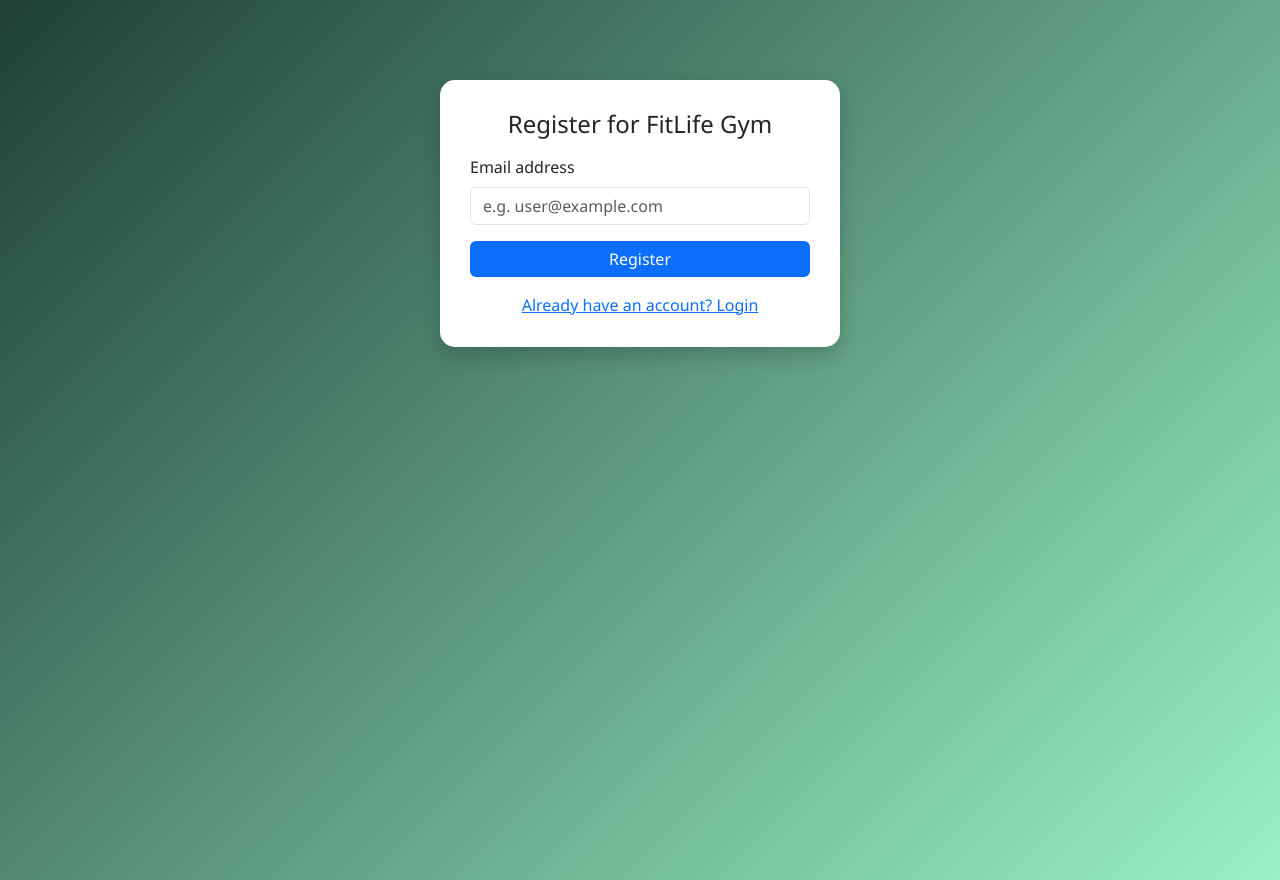
After one commit to sagargupta1310/authentication-web-, a Django app: page /auth/register/ in a window 1280 px wide. The commit adds this page. Run offline with Django 5.2, Linux system fonts and the light colour scheme.

Commit message:
Initial commit: Django gym auth app with email OTP

```diff
--- a/my_app/api_urls.py
+++ b/my_app/api_urls.py
@@ -1,7 +1,8 @@
 from django.urls import path
-from .views import LoginView, VerifyOTPView
+from .views import RegisterView, RequestOTPView, VerifyOTPView
 
 urlpatterns = [
-    path('login/', LoginView.as_view(), name='login'),
+    path('register/', RegisterView.as_view(), name='register'),
+    path('request-otp/', RequestOTPView.as_view(), name='request-otp'),
     path('verify-otp/', VerifyOTPView.as_view(), name='verify-otp'),
 ]
--- a/my_app/templates/my_app/login.html
+++ b/my_app/templates/my_app/login.html
@@ -43,13 +43,13 @@
     <div class="login-card text-center">
       <div class="gym-logo mb-3"><i class="fas fa-dumbbell"></i></div>
       <h4 class="login-header mb-3">Welcome to FitLife Gym</h4>
-      <p class="mb-4 text-muted">Login with your phone number to access your workouts</p>
+      <p class="mb-4 text-muted">Login with your email to access your workouts</p>
 
       <form method="POST">
         {% csrf_token %}
         <div class="mb-3 text-start">
-          <label for="phone" class="form-label">📱 Phone Number</label>
-          <input type="text" name="phone" class="form-control" id="phone" required placeholder="e.g. 9876543210">
+          <label for="email" class="form-label">📧 Email Address</label>
+          <input type="email" name="email" class="form-control" id="email" required placeholder="e.g. user@example.com">
         </div>
         <button type="submit" class="btn btn-primary w-100">Send OTP</button>
       </form>
--- /dev/null
+++ b/my_app/templates/my_app/register.html
@@ -0,0 +1,56 @@
+<!DOCTYPE html>
+<html lang="en">
+<head>
+  <meta charset="UTF-8">
+  <title>Register - FitLife Gym</title>
+  <link href="https://cdn.jsdelivr.net/npm/bootstrap@5.3.3/dist/css/bootstrap.min.css" rel="stylesheet">
+  <style>
+    body {
+      background: linear-gradient(135deg, #1f4037, #99f2c8);
+      min-height: 100vh;
+      font-family: 'Segoe UI', sans-serif;
+    }
+    .register-card {
+      background-color: #ffffff;
+      border-radius: 15px;
+      padding: 30px;
+      box-shadow: 0 8px 20px rgba(0,0,0,0.2);
+      max-width: 400px;
+      margin: auto;
+      margin-top: 10vh;
+    }
+    .form-label {
+      font-weight: 500;
+    }
+    .btn-primary {
+      background-color: #0d6efd;
+      border: none;
+    }
+    .btn-primary:hover {
+      background-color: #084298;
+    }
+  </style>
+</head>
+<body>
+  <div class="register-card">
+    <h4 class="mb-3 text-center">Register for FitLife Gym</h4>
+    {% if error %}
+      <div class="alert alert-danger">{{ error }}</div>
+    {% endif %}
+    {% if success %}
+      <div class="alert alert-success">{{ success }}</div>
+    {% endif %}
+    <form method="POST">
+      {% csrf_token %}
+      <div class="mb-3">
+        <label for="email" class="form-label">Email address</label>
+        <input type="email" class="form-control" id="email" name="email" required placeholder="e.g. user@example.com">
+      </div>
+      <button type="submit" class="btn btn-primary w-100">Register</button>
+    </form>
+    <div class="mt-3 text-center">
+      <a href="/auth/login/">Already have an account? Login</a>
+    </div>
+  </div>
+</body>
+</html>
--- a/my_app/templates/my_app/success.html
+++ b/my_app/templates/my_app/success.html
@@ -32,7 +32,7 @@
     <div class="success-card mx-auto mt-5" style="max-width: 500px;">
       <div class="success-icon mb-3"><i class="fas fa-check-circle"></i></div>
       <h2 class="text-success mb-3">Login Successful!</h2>
-      <p class="fs-5">Welcome <strong>{{ user.phone }}</strong> 🎉</p>
+      <p class="fs-5">Welcome <strong>{{ user.email }}</strong> 🎉</p>
       <a href="{% url 'dashboard' %}" class="btn btn-outline-primary mt-4">
   <i class="fas fa-dumbbell me-2"></i>Go to Dashboard
 </a>
--- a/my_app/templates/my_app/verify_otp.html
+++ b/my_app/templates/my_app/verify_otp.html
@@ -43,7 +43,7 @@
     <div class="verify-card text-center">
       <div class="gym-logo mb-3"><i class="fas fa-dumbbell"></i></div>
       <h4 class="verify-header mb-3">OTP Verification</h4>
-      <p class="mb-4 text-muted">Enter the OTP sent to your phone</p>
+      <p class="mb-4 text-muted">Enter the OTP sent to your email</p>
 
       {% if error %}
         <div class="alert alert-danger">{{ error }}</div>
--- a/my_app/urls.py
+++ b/my_app/urls.py
@@ -1,11 +1,12 @@
 from django.urls import path
-from .views import WebLoginView, WebVerifyOTPView
-from .views import dashboard_view  # ✅ Add this
-
+from .views import WebLoginView, WebVerifyOTPView, dashboard_view
+from .views import WebRegisterView
 
 urlpatterns = [
     path('login/', WebLoginView.as_view(), name='login_web'),
     path('verify-otp/', WebVerifyOTPView.as_view(), name='verify_otp_web'),
     path('dashboard/', dashboard_view, name='dashboard'),
-
+    path('register/', WebRegisterView.as_view(), name='register_web'),
+    # Add this for @login_required redirects
+    path('accounts/login/', WebLoginView.as_view(), name='account_login'),
 ]
--- a/my_app/views.py
+++ b/my_app/views.py
@@ -9,15 +9,23 @@
 from rest_framework_simplejwt.tokens import RefreshToken
 from django.contrib.auth import login
 from django.core.exceptions import ObjectDoesNotExist
-
-from .models import User
+from django.core.validators import validate_email
+from django.core.exceptions import ValidationError
+from django.contrib.auth.decorators import login_required
+from .models import User, Plan, Workout
 from .utils import send_otp
 import random
 import datetime
+from collections import defaultdict
+
+# In-memory rate limiting (for demo; use cache/redis in prod)
+otp_request_times = defaultdict(list)
+RATE_LIMIT = 5  # max 5 requests
+RATE_PERIOD = 60  # per 60 seconds
 
 # ----- Reusable OTP Logic -----
 def generate_and_send_otp(user):
-    otp = random.randint(1000, 9999)
+    otp = random.SystemRandom().randint(100000, 999999)
     user.otp = otp
     user.otp_expiry = timezone.now() + datetime.timedelta(minutes=10)
     max_otp_try = int(user.max_otp_try) - 1
@@ -31,88 +39,130 @@
         user.max_otp_try = max_otp_try
 
     user.save()
-    send_otp(user.phone, otp)
+    send_otp(user.email, otp)
     return otp
 
 # ----- API VIEWS -----
-class LoginView(APIView):
+class RegisterView(APIView):
     permission_classes = [AllowAny]
 
     def post(self, request):
-        phone = request.data.get('phone')
-        if not phone:
-            return Response("Phone number is required", status=status.HTTP_400_BAD_REQUEST)
+        email = request.data.get('email')
+        if not email:
+            return Response("Email is required", status=status.HTTP_400_BAD_REQUEST)
+        try:
+            validate_email(email)
+        except ValidationError:
+            return Response("Invalid email format", status=status.HTTP_400_BAD_REQUEST)
+        if User.objects.filter(email=email).exists():
+            return Response("Email already registered", status=status.HTTP_400_BAD_REQUEST)
+        user = User.objects.create_user(username=email, email=email)
+        return Response("User registered successfully", status=status.HTTP_201_CREATED)
 
+class RequestOTPView(APIView):
+    permission_classes = [AllowAny]
+
+    def post(self, request):
+        email = request.data.get('email')
+        if not email:
+            return Response("Email is required", status=status.HTTP_400_BAD_REQUEST)
         try:
-            user = User.objects.get(phone=phone)
+            validate_email(email)
+        except ValidationError:
+            return Response("Invalid email format", status=status.HTTP_400_BAD_REQUEST)
+        try:
+            user = User.objects.get(email=email)
         except ObjectDoesNotExist:
-            user = User.objects.create(phone=phone, is_passenger=True)
-
+            return Response("User not found. Please register first.", status=status.HTTP_404_NOT_FOUND)
+        # Rate limiting
+        now = timezone.now().timestamp()
+        times = [t for t in otp_request_times[email] if now - t < RATE_PERIOD]
+        if len(times) >= RATE_LIMIT:
+            return Response("Too many OTP requests. Please try again later.", status=status.HTTP_429_TOO_MANY_REQUESTS)
+        times.append(now)
+        otp_request_times[email] = times
         if int(user.max_otp_try) == 0 and user.otp_max_out and timezone.now() < user.otp_max_out:
             return Response("Max OTP try reached, try after an hour", status=status.HTTP_400_BAD_REQUEST)
-
         generate_and_send_otp(user)
-        return Response("Successfully generated OTP", status=status.HTTP_200_OK)
-
+        return Response("OTP sent to your email (mock)", status=status.HTTP_200_OK)
 
 class VerifyOTPView(APIView):
     permission_classes = [AllowAny]
 
     def post(self, request):
+        email = request.data.get('email')
         otp = request.data.get('otp')
-        if not otp:
-            return Response("OTP is required", status=status.HTTP_400_BAD_REQUEST)
-
+        if not email or not otp:
+            return Response("Email and OTP are required", status=status.HTTP_400_BAD_REQUEST)
         try:
-            user = User.objects.get(otp=otp)
+            user = User.objects.get(email=email)
         except User.DoesNotExist:
-            return Response("Please enter the correct OTP", status=status.HTTP_400_BAD_REQUEST)
-
+            return Response("User not found", status=status.HTTP_404_NOT_FOUND)
+        if not user.otp or str(user.otp) != str(otp):
+            return Response("Invalid OTP", status=status.HTTP_400_BAD_REQUEST)
+        if user.otp_expiry and timezone.now() > user.otp_expiry:
+            return Response("OTP expired", status=status.HTTP_400_BAD_REQUEST)
         login(request, user)
         user.otp = None
         user.otp_expiry = None
         user.max_otp_try = 3
         user.otp_max_out = None
         user.save()
-
         refresh = RefreshToken.for_user(user)
         return Response({
             'access': str(refresh.access_token),
             'refresh': str(refresh)
         }, status=status.HTTP_200_OK)
 
-# ----- WEB VIEWS -----
+# ----- WEB VIEWS (Optional, for demo) -----
 class WebLoginView(View):
     def get(self, request):
         return render(request, 'my_app/login.html')
 
     def post(self, request):
-        phone = request.POST.get('phone')
-        user, _ = User.objects.get_or_create(phone=phone)
+        email = request.POST.get('email')
+        user = User.objects.filter(email=email).first()
+        if not user:
+            return render(request, 'my_app/login.html', {"error": "User not found. Please register first."})
         generate_and_send_otp(user)
-        request.session['phone'] = phone
+        request.session['email'] = email
         return redirect('verify_otp_web')
 
+class WebRegisterView(View):
+    def get(self, request):
+        return render(request, 'my_app/register.html')
+
+    def post(self, request):
+        email = request.POST.get('email')
+        if not email:
+            return render(request, 'my_app/register.html', {"error": "Email is required."})
+        try:
+            validate_email(email)
+        except ValidationError:
+            return render(request, 'my_app/register.html', {"error": "Invalid email format."})
+        if User.objects.filter(email=email).exists():
+            return render(request, 'my_app/register.html', {"error": "Email already registered."})
+        User.objects.create_user(username=email, email=email)
+        return render(request, 'my_app/register.html', {"success": "Registration successful! You can now log in."})
 
 class WebVerifyOTPView(View):
     def get(self, request):
         return render(request, 'my_app/verify_otp.html')
 
     def post(self, request):
-        phone = request.session.get('phone')
+        email = request.session.get('email')
         otp = request.POST.get('otp')
-        user = User.objects.get(phone=phone)
+        user = User.objects.get(email=email)
         if str(user.otp) == str(otp):
+            from django.contrib.auth import login
+            login(request, user)  # Log the user in for session auth
             user.otp = None
             user.save()
-            return render(request, 'my_app/landing.html', {"user": user})
+            return redirect('dashboard')
         else:
             return render(request, 'my_app/verify_otp.html', {"error": "Invalid OTP"})
 
-
-
 # ----- HOME VIEW -----
-
 def home_view(request):
     return render(request, 'my_app/home.html')
 
@@ -120,23 +170,16 @@
 def verify_otp(request):
     if request.method == "POST":
         otp_entered = request.POST.get("otp")
-        phone_number = request.session.get("phone_number")
+        email = request.session.get("email")
         correct_otp = request.session.get("otp")
-
         if otp_entered == correct_otp:
             request.session.flush()
             return render(request, "success.html")
         else:
             return render(request, "verify_otp.html", {"error": "Invalid OTP"})
-
     return render(request, "verify_otp.html")
 
-
-from django.shortcuts import render
-from django.contrib.auth.decorators import login_required
-from .models import Plan, Workout
 @login_required
-
 def dashboard_view(request):
     plans = Plan.objects.all()
     workouts = Workout.objects.all()
@@ -144,11 +187,3 @@
         'plans': plans,
         'workouts': workouts
     })
-
-def dashboard_view(request):
-    plans = Plan.objects.all()
-    workouts = Workout.objects.all()
-    return render(request, 'my_app/dashboard.html', {
-        'plans': plans,
-        'workouts': workouts
-    })
--- a/my_app/web_urls.py
+++ b/my_app/web_urls.py
@@ -1,7 +1,8 @@
 from django.urls import path
-from .views import WebLoginView, WebVerifyOTPView
+from .views import WebLoginView, WebVerifyOTPView, WebRegisterView
 
 urlpatterns = [
+    path('register/', WebRegisterView.as_view(), name='register_web'),
     path('login/', WebLoginView.as_view(), name='login_web'),
     path('verify-otp/', WebVerifyOTPView.as_view(), name='verify_otp_web'),
 ]
```
Also changed, not shown: docker-compose.yml (added, +11 -0 lines), my_app/models.py (+8 -10 lines), my_app/templates/my_app/dashboard.html (+107 -75 lines), my_app/utils.py (+9 -10 lines), myproject/settings.py (+9 -0 lines), db.sqlite3, 2 other files.
